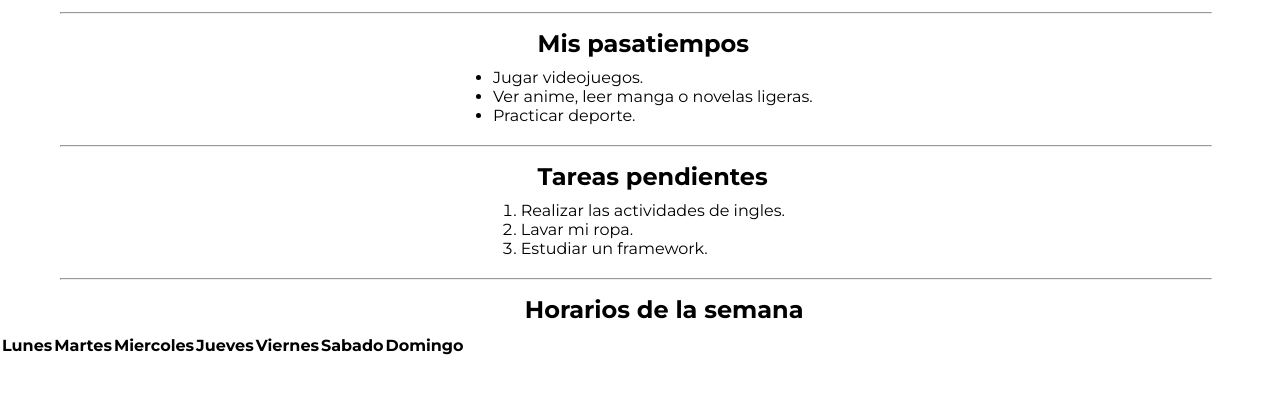
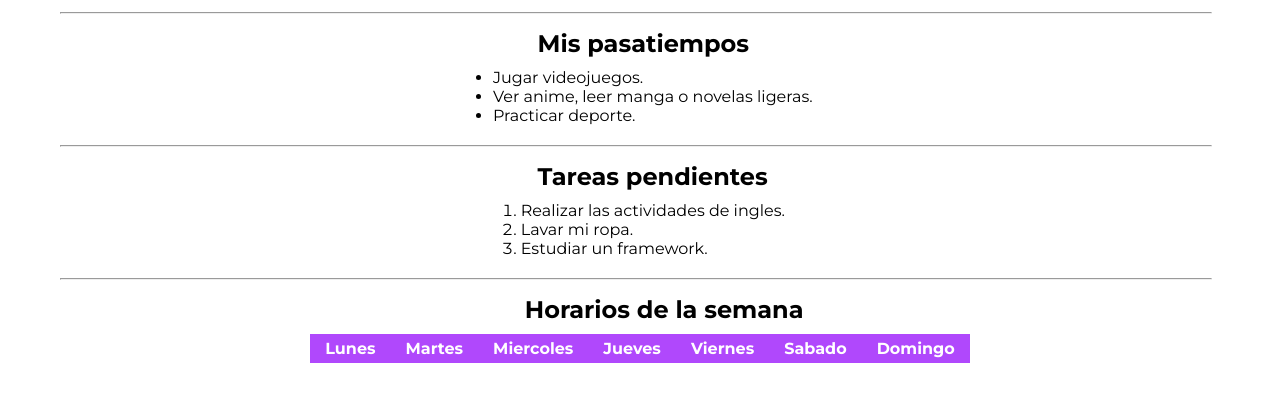
Before and after one commit to NitsuCOL/Sobre-mi---Sesion-7, a plain HTML site: page index.html in a window 1280 px wide. Shown: the part 251-652 px from the top of the page. Drawn offline with nearby package versions, Linux system fonts and the light colour scheme.

Commit message:
Creacion de la tabla, aplicando estilos

```diff
--- a/index.html
+++ b/index.html
@@ -54,6 +54,9 @@
                     <th>Sabado</th>
                     <th>Domingo</th>
                 </thead>
+                <tbody>
+
+                </tbody>
             </table>
         </div>
     </div>
--- a/style.css
+++ b/style.css
@@ -96,3 +96,20 @@ hr{
     margin-top: 15px;
     margin-bottom: 10px;
 }
+
+.horario{
+    display: flex;
+    justify-content: center;
+    align-items: center;
+}
+
+.horario table{
+    border-collapse: collapse;
+}
+
+.horario th{
+    padding: 5px 15px;
+    background-color: #b048fc;
+    color: #fff;
+    font-weight: bold;
+}
```
